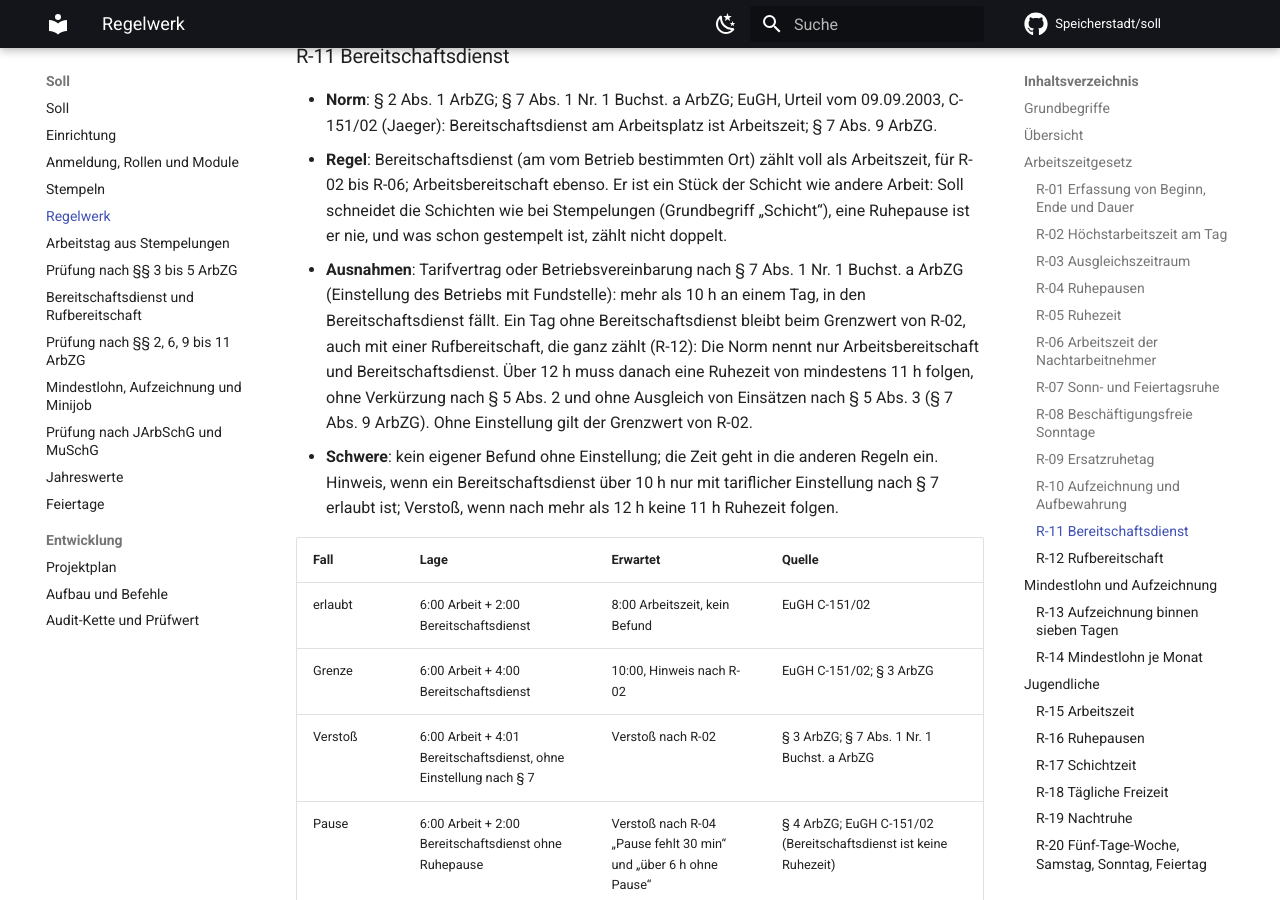
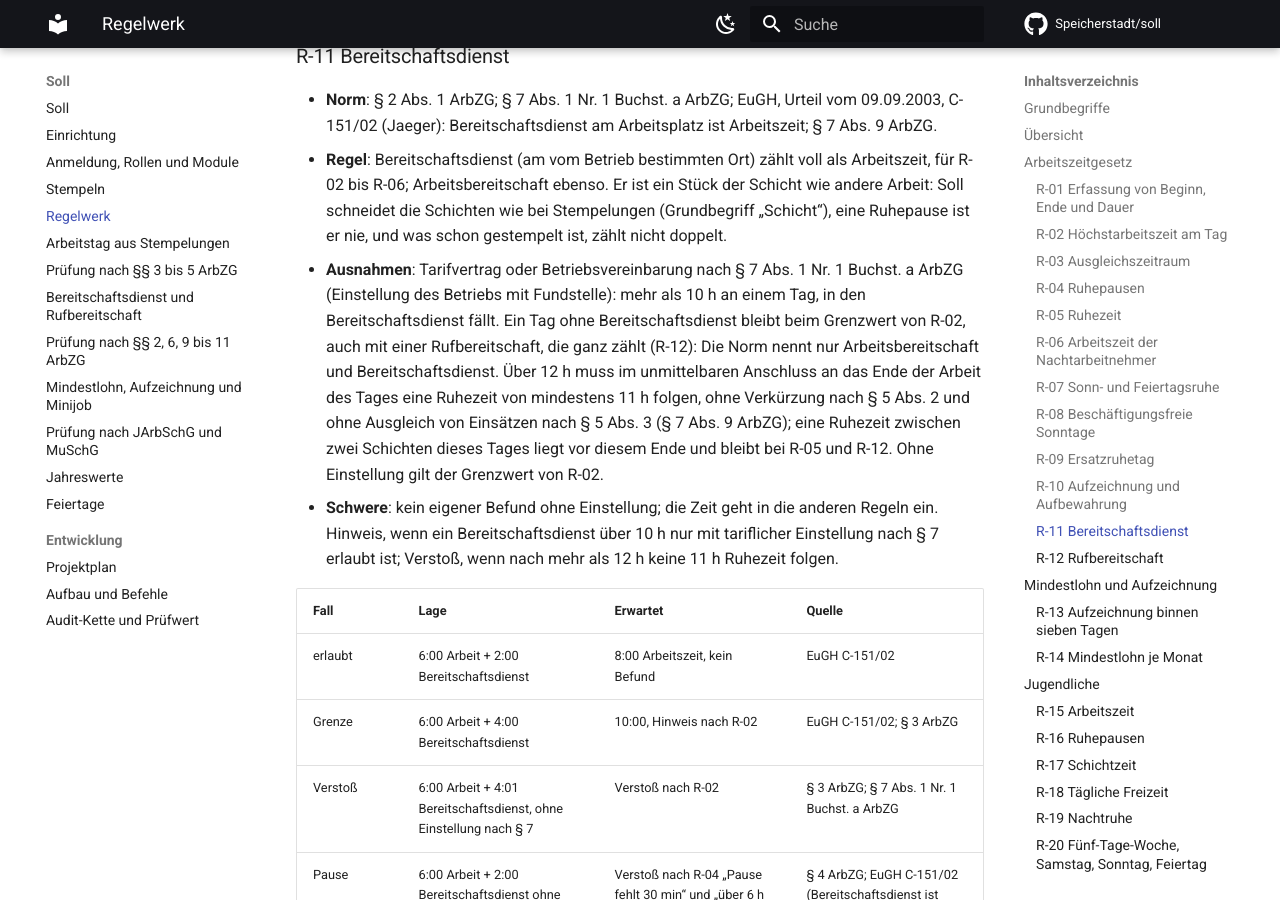
Before and after one commit to Speicherstadt/soll, an MkDocs documentation site: the page built from docs/regeln.md, in a window 1280 px wide and 900 px high, scrolled down 20268 px. Built offline with MkDocs 1.6.1 and Material for MkDocs 9.7.7, drawn with Linux system fonts in a browser that asks for light colours; comment, search, counter and statistics services are not loaded; some of the changed text lies outside the part shown.

Commit message:
fix(R-18, R-21): name the day of a rest within one day once
Like R-05 (sortiert): two shifts of one day are two working days since
S-206, so a rest between them begins and ends on the same day. Docs: § 7
Abs. 9 ArbZG covers only the rest after the end of the day's work.

Co-Authored-By: Claude Opus 5.5 <noreply@anthropic.com>
Claude-Session: https://claude.ai/code/session_01Y3rdfb3WLu6eQFD5t9ebz6

```diff
--- a/docs/regeln.md
+++ b/docs/regeln.md
@@ -463,9 +463,10 @@ Regel:
   (Einstellung des Betriebs mit Fundstelle): mehr als 10 h an einem Tag, in den Bereitschaftsdienst
   fällt. Ein Tag ohne Bereitschaftsdienst bleibt beim Grenzwert von R-02, auch mit einer
   Rufbereitschaft, die ganz zählt (R-12): Die Norm nennt nur Arbeitsbereitschaft und
-  Bereitschaftsdienst. Über 12 h muss danach eine
-  Ruhezeit von mindestens 11 h folgen, ohne Verkürzung nach § 5 Abs. 2 und ohne Ausgleich von
-  Einsätzen nach § 5 Abs. 3 (§ 7 Abs. 9 ArbZG). Ohne Einstellung gilt der Grenzwert von R-02.
+  Bereitschaftsdienst. Über 12 h muss im unmittelbaren Anschluss an das Ende der Arbeit des Tages
+  eine Ruhezeit von mindestens 11 h folgen, ohne Verkürzung nach § 5 Abs. 2 und ohne Ausgleich von
+  Einsätzen nach § 5 Abs. 3 (§ 7 Abs. 9 ArbZG); eine Ruhezeit zwischen zwei Schichten dieses Tages
+  liegt vor diesem Ende und bleibt bei R-05 und R-12. Ohne Einstellung gilt der Grenzwert von R-02.
 - **Schwere**: kein eigener Befund ohne Einstellung; die Zeit geht in die anderen Regeln ein.
   Hinweis, wenn ein Bereitschaftsdienst über 10 h nur mit tariflicher Einstellung nach § 7 erlaubt
   ist; Verstoß, wenn nach mehr als 12 h keine 11 h Ruhezeit folgen.
@@ -483,6 +484,7 @@ Regel:
 | Tarif | 6:00 Arbeit + 6:00 Bereitschaftsdienst, Einstellung nach § 7 Abs. 1 Nr. 1 Buchst. a | Hinweis „über 10 h nur mit Tarif“ statt Verstoß nach R-02 | § 7 Abs. 1 Nr. 1 Buchst. a ArbZG |
 | Tarif ohne Bereitschaft | 10:01 Arbeit ohne Bereitschaftsdienst, mit derselben Einstellung | Verstoß nach R-02 | § 7 Abs. 1 Nr. 1 Buchst. a ArbZG („wenn in die Arbeitszeit regelmäßig und in erheblichem Umfang Arbeitsbereitschaft oder Bereitschaftsdienst fällt“) |
 | über 12 h | Gastronomie, Einstellung nach § 7, Mo 6:00 Arbeit + 7:00 Bereitschaftsdienst (13:00), danach 10:30 Ruhe | Verstoß „Ruhezeit nach über 12 h“ statt Hinweis nach R-05 | § 7 Abs. 9 ArbZG |
+| über 12 h, am selben Tag | Gastronomie, Einstellung nach § 7, Mo Schicht 0:00 – 6:00, Mo Schicht 16:30 – 22:30 und Bereitschaftsdienst 22:45 – 23:45 (13:00), Di Schicht 12:00 (12:15 Ruhe) | kein Befund zur Ruhezeit: die 10:30 zwischen den Schichten liegen vor dem Ende der Arbeit des Tages, die Verkürzung nach § 5 Abs. 2 ist ausgeglichen | § 7 Abs. 9 ArbZG („im unmittelbaren Anschluss an die Beendigung der Arbeitszeit“) |
 
 Die Fälle erlaubt, Grenze, Verstoß und Tarif nehmen die Ruhepausen nach § 4 ArbZG als gewährt an;
 ohne sie gilt der Fall „Pause“.
@@ -536,6 +538,7 @@ ohne sie gilt der Fall „Pause“.
 | Krankenhaus, über die Hälfte | Krankenhaus, Mo Schicht 18:00 – 20:00, Einsatz Mo 22:00 – Di 3:31 (5:31), Di Schicht 8:00 (4:29 Ruhe) | Verstoß „Ruhezeit durch Einsatz unterbrochen“ | § 5 Abs. 3 ArbZG |
 | selber Tag | Mo Schicht 5:00 – 9:00, Einsatz Mo 12:00 – 13:00, Mo Schicht 18:30 (eigene Schicht, 5:30 Ruhe) | Verstoß „Ruhezeit durch Einsatz unterbrochen“ für Mo | § 5 Abs. 1 ArbZG |
 | Krankenhaus, selber Tag | Krankenhaus, dieselbe Lage | Hinweis „Einsatz ausgleichen 1:00“, kein Verstoß | § 5 Abs. 3 ArbZG |
+| Krankenhaus, selber Tag über 12 h | Krankenhaus, Einstellung nach § 7, Mo Schicht 0:00 – 6:00, Einsatz Mo 10:00 – 11:00, Mo Schicht 17:00 – 23:00 und Bereitschaftsdienst 23:15 – 23:45, Di Schicht 12:00 | Hinweis „über 10 h nur mit Tarif“ und „Einsatz ausgleichen“, kein Verstoß: die Ruhezeit 6:00 – 17:00 liegt vor dem Ende der Arbeit des Tages | § 5 Abs. 3, § 7 Abs. 9 ArbZG |
 | Herbst | Einsatz Sa 24.10.2026 23:00 – So 0:30, So Schicht 10:30 (11:00 echte Zeit) | kein Befund | § 5 Abs. 1 ArbZG; SoZV (Ende der Sommerzeit) |
 | Frühjahr | Einsatz Sa 27.03.2027 23:00 – So 0:30, So Schicht 11:00 (9:30 echte Zeit) | Verstoß „Ruhezeit durch Einsatz unterbrochen“ | § 5 Abs. 1 ArbZG; SoZV (Beginn der Sommerzeit) |
 
```
Also changed, not shown: docs/bereitschaft.md (+3 -1 lines), 2 other files.
